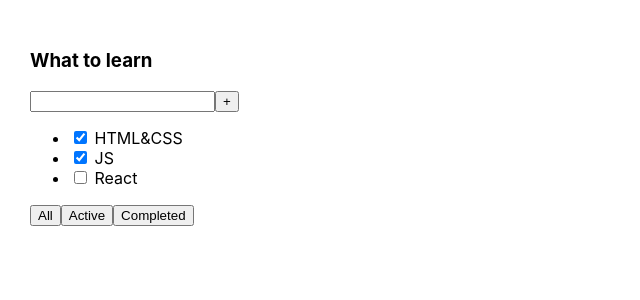
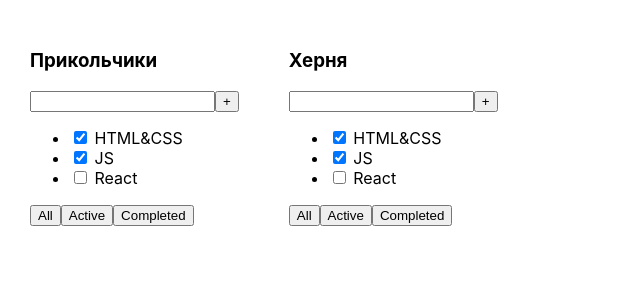
Before and after one commit to krany13/to-do-list-rigth, a React (Create React App) app: page / in a window 1280 px wide. Shown: the top 300 px of the page, without its empty margins (0-640 px from the left). Built offline with nearby package versions, Linux system fonts and the light colour scheme.

Commit message:
new todolist

```diff
--- a/src/App.tsx
+++ b/src/App.tsx
@@ -1,29 +1,24 @@
 import React from 'react';
 import './App.css';
+import {Todolist} from "./Todolist";
 
 function App() {
+    let tasks1 = [
+        {id: 1, title: "CSS", isDone: true},
+        {id: 2, title: "JS", isDone: true},
+        {id: 3, title: "React", isDone: false}
+    ]
+    let tasks2 = [
+        {id: 1, title: "YO", isDone: true},
+        {id: 2, title: "XXX", isDone: true},
+        {id: 3, title: "Nike", isDone: false}
+    ]
     return (
-        <div className="App">
-            <div>
-                <h3>What to learn</h3>
-                <div>
-                    <input/>
-                    <button>+</button>
-                </div>
-                <ul>
-                    <li><input type="checkbox" checked={true}/> <span>HTML&CSS</span></li>
-                    <li><input type="checkbox" checked={true}/> <span>JS</span></li>
-                    <li><input type="checkbox" checked={false}/> <span>React</span></li>
-                </ul>
-                <div>
-                    <button>All</button>
-
-                    <button>Active</button>
-                    <button>Completed</button>
-                </div>
-            </div>
+        <div className={"App"}>
+            <Todolist title={"Прикольчики"} tasks={tasks1}/>
+            <Todolist title={"Херня"} tasks={tasks2}/>
         </div>
-    );
+    )
 }
 
 export default App;
--- /dev/null
+++ b/src/Todolist.tsx
@@ -0,0 +1,35 @@
+import React from 'react';
+
+export type PropsType = {
+    title: string
+    tasks: Array<TaskPropsType>
+}
+
+export type TaskPropsType = {
+    id: number
+    title: string
+    isDone: boolean
+}
+
+export const Todolist = (props: PropsType) => {
+    return (
+        <div>
+            <h3>{props.title}</h3>
+            <div>
+                <input/>
+                <button>+</button>
+            </div>
+            <ul>
+
+                <li><input type="checkbox" checked={true}/> <span>HTML&CSS</span></li>
+                <li><input type="checkbox" checked={true}/> <span>JS</span></li>
+                <li><input type="checkbox" checked={false}/> <span>React</span></li>
+            </ul>
+            <div>
+                <button>All</button>
+                <button>Active</button>
+                <button>Completed</button>
+            </div>
+        </div>
+    );
+};
```
